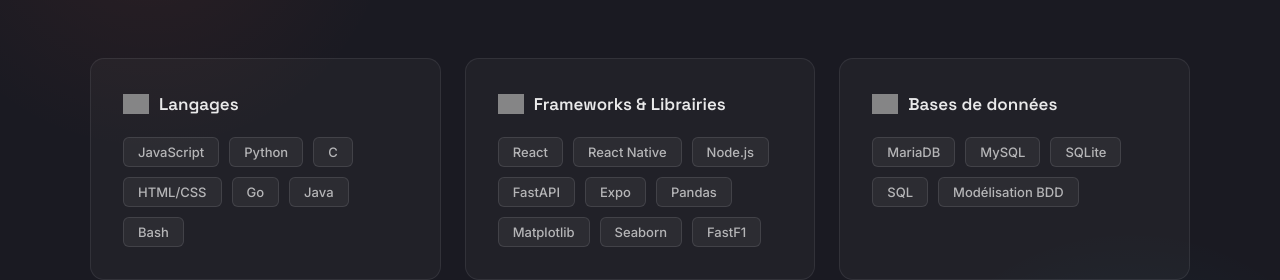
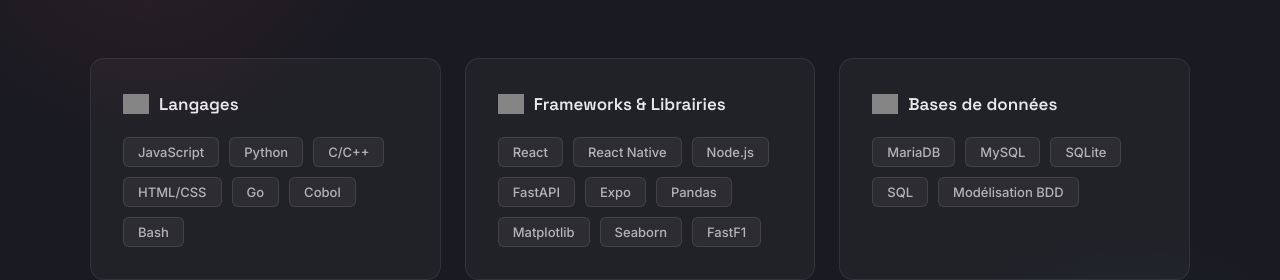
Before and after one commit to przlelia-art/Portfolio, a React (Vite) app: page / in a window 1280 px wide. Shown: the part 4480-4760 px from the top of the page. Built offline with nearby package versions, Linux system fonts and the light colour scheme; grey boxes are pictures that could not be loaded.

Commit message:
fix: correction of languages

```diff
--- a/src/components/Skills.jsx
+++ b/src/components/Skills.jsx
@@ -5,7 +5,7 @@
     id: 1,
     category: "Langages",
     icon: "https://cdn.jsdelivr.net/gh/devicons/devicon/icons/javascript/javascript-original.svg",
-    skills: ["JavaScript", "Python", "C", "HTML/CSS", "Go", "Java", "Bash"],
+    skills: ["JavaScript", "Python", "C/C++", "HTML/CSS", "Go", "Cobol", "Bash"],
   },
   {
     id: 2,
```
